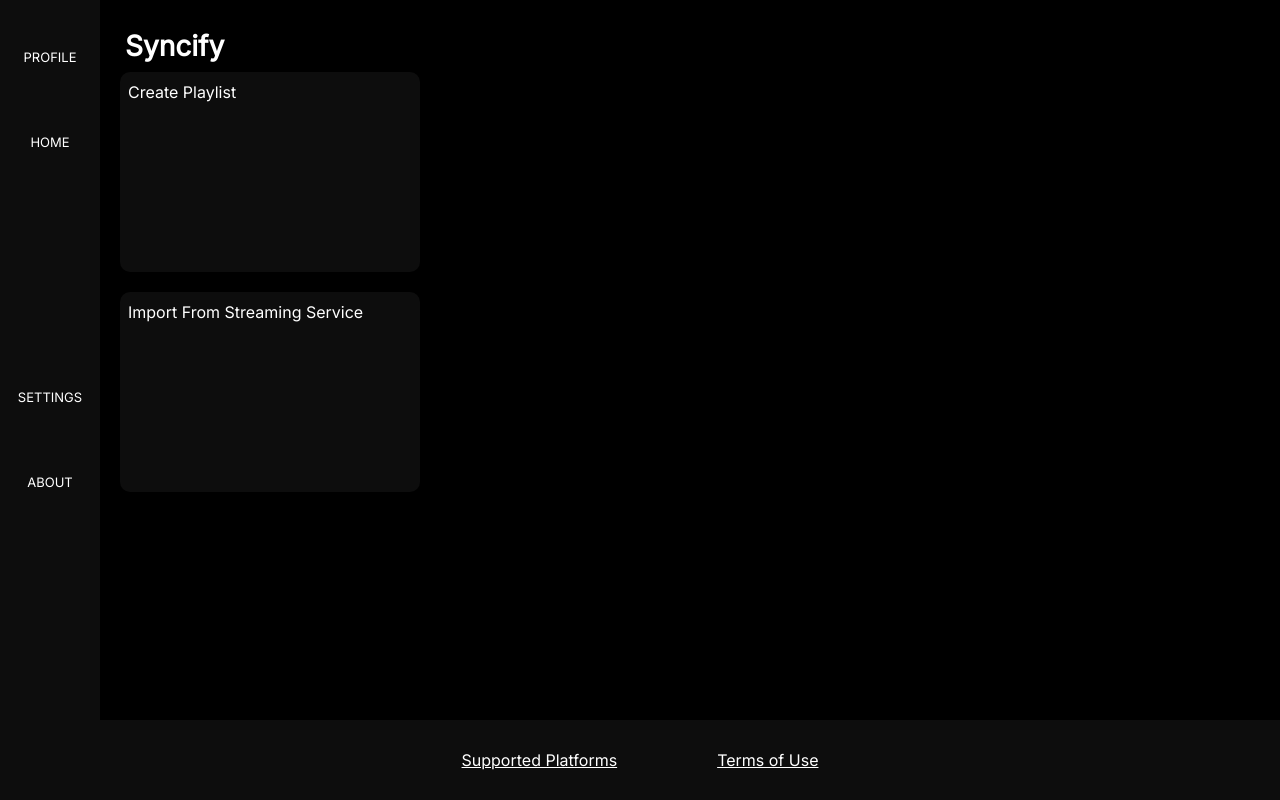
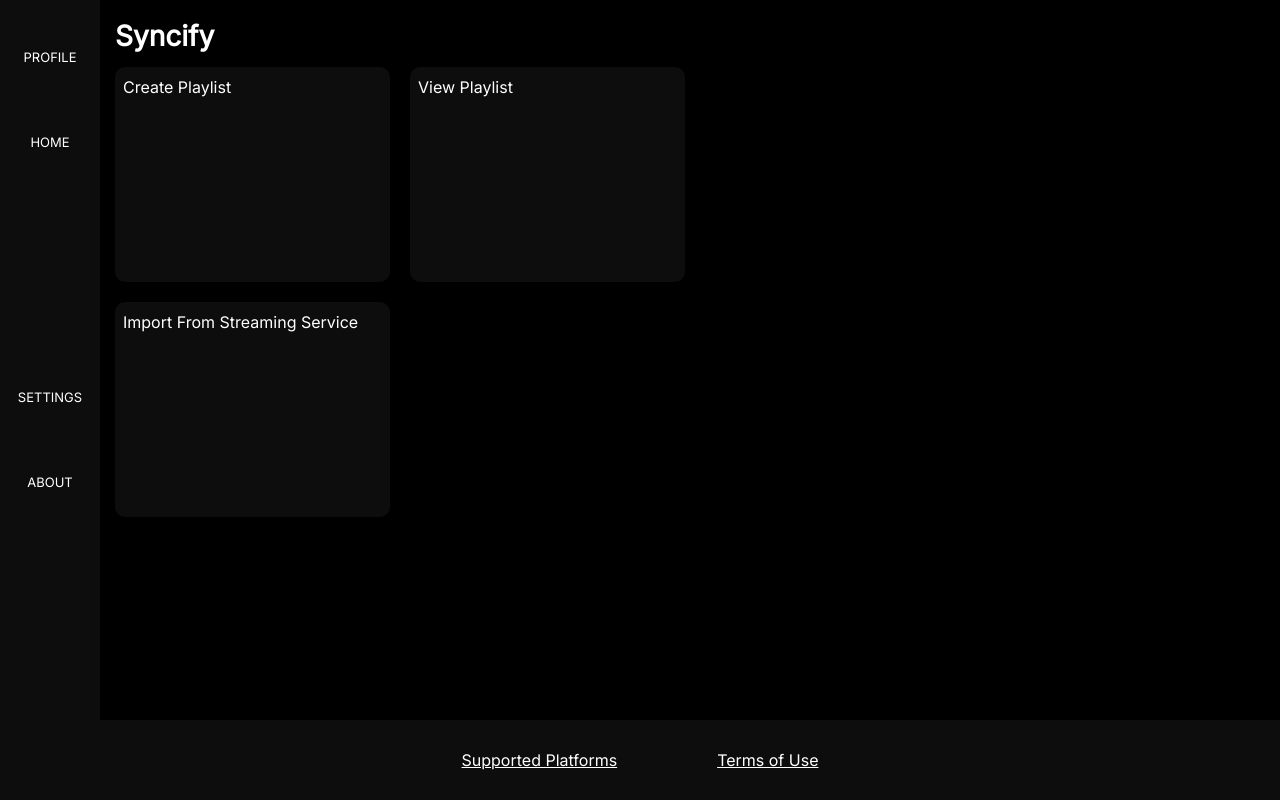
Before and after one commit to oleedee/Syncify, a React (Vite) app: page / in a window 1280 px wide. Built offline with nearby package versions, Linux system fonts and the light colour scheme; some icons are missing.

Commit message:
Fixed homepage wrapping

```diff
--- a/src/App.css
+++ b/src/App.css
@@ -11,6 +11,7 @@
 .page-wrapper {
   display:flex;
   flex:1;
+  min-height: 0;
 }
 
 .main-content {
@@ -18,21 +19,24 @@
   flex:1;
   color:white;
   font-family: 'Inter';
-  padding: 20px;
+  padding: 15px;
   overflow: hidden;
+  min-height: 0;
 }
 
 .Title {
   font-size: 28px;
   font-weight: bold;
-  padding: 5px;
+  padding: 0px 0px 10px;
 }
 
 .HomeContents {
-  display: grid;
+  display: flex;
+  flex-wrap: wrap;
   flex-direction: column;
-  flex-wrap: wrap;
-  max-height: 80%;
+  align-content: flex-start;
+  height: 100%;
+  gap: 0px 20px;
   flex: 1;
 }
 
@@ -46,8 +50,8 @@
   display: flex;
   justify-content: flex-start;
   align-items: flex-start;
-  height: 200px;
-  width: 300px;
+  height: 215px;
+  width: 275px;
   border-radius: 10px;
   overflow-y: auto;
   flex: 0 0 auto;
--- a/src/components/HomeContents.jsx
+++ b/src/components/HomeContents.jsx
@@ -10,5 +10,9 @@ export const HomeContents = [
         link: 'import'
     },
 
+    {
+        title: 'View Playlist',
+        link: 'view'
+    },
 
 ]
```
